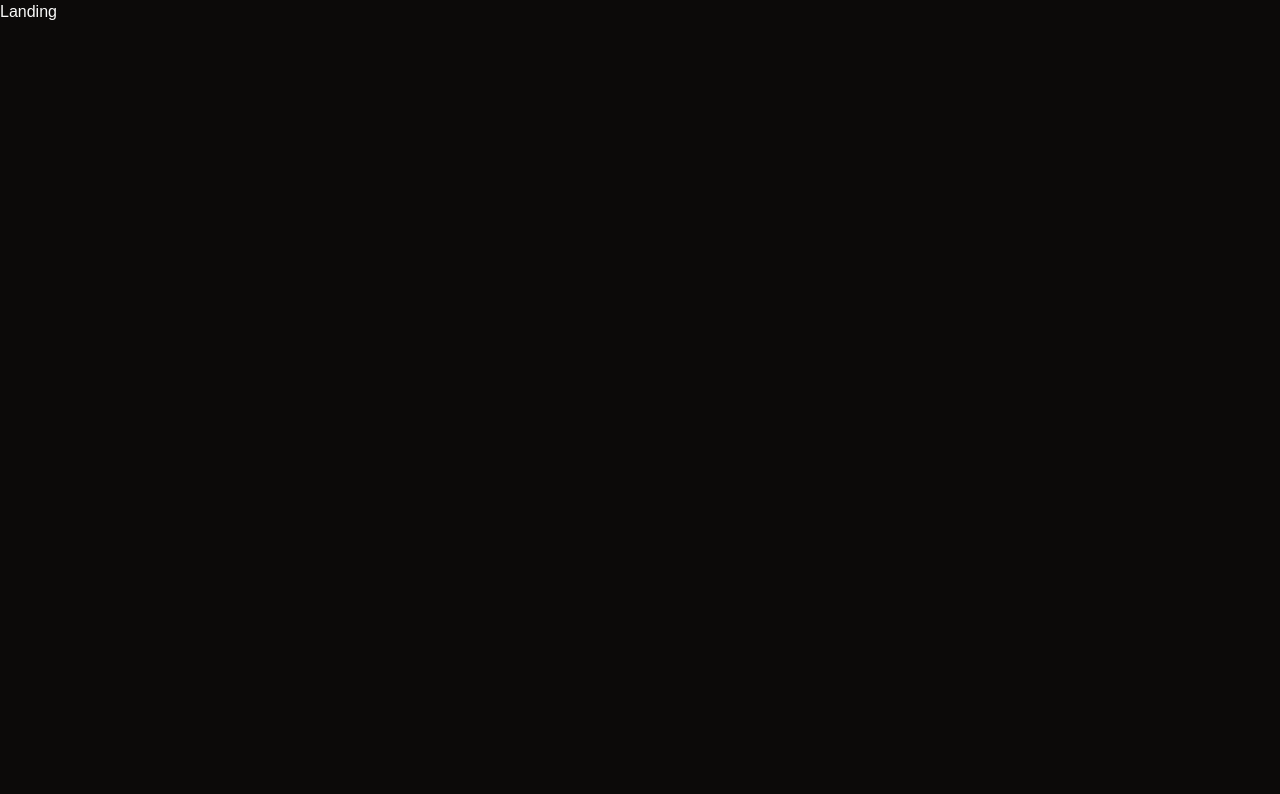
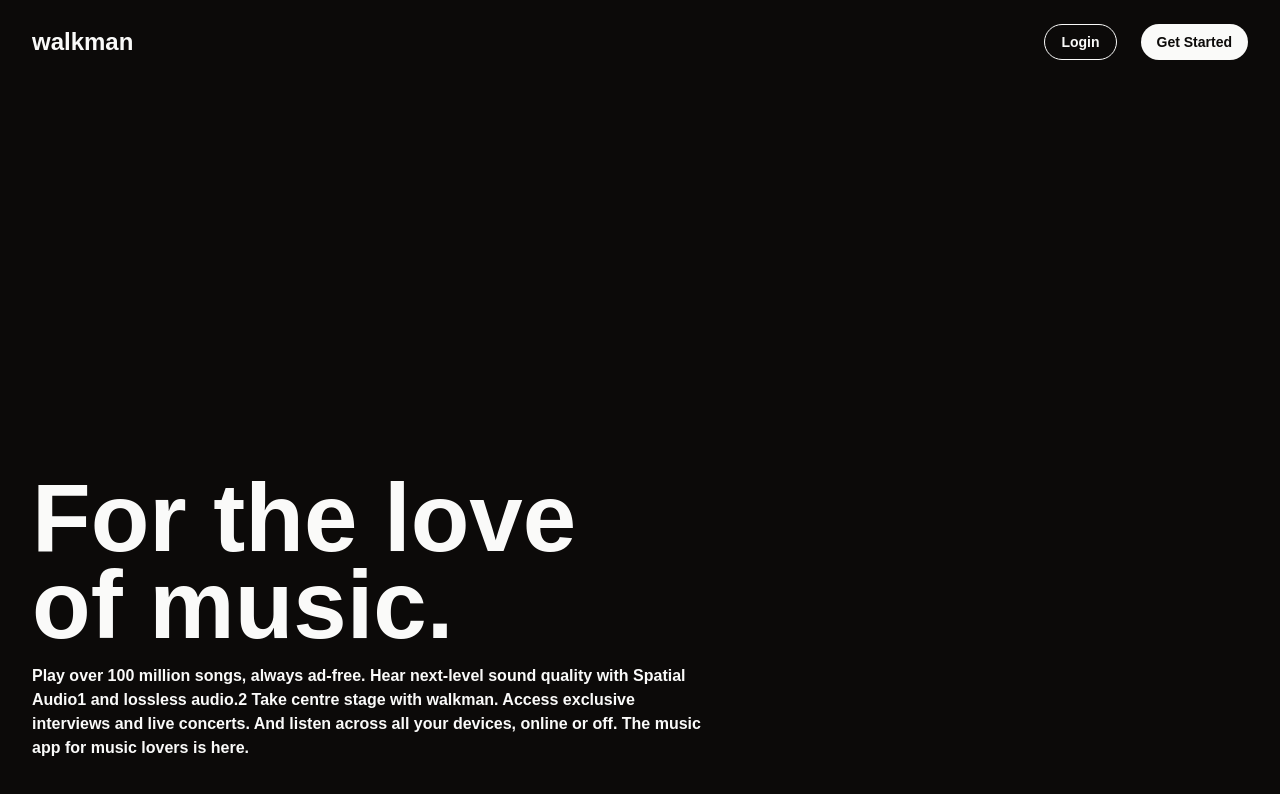
Before and after one commit to jawade-arpeet/walkman, a Next.js app: page / in a window 1280 px wide. Shown: the top 794 px of the page. Built offline with nearby package versions, Linux system fonts and the light colour scheme; a web font is replaced by a local one.

Commit message:
feat: add landing page

```diff
--- a/src/app/(landing)/page.tsx
+++ b/src/app/(landing)/page.tsx
@@ -1,5 +1,39 @@
-function Landing() {
-  return <div>Landing</div>
+import Link from "next/link";
+
+import Button from "@/components/button";
+
+function LandingPage() {
+  return (
+    <main className="h-screen relative">
+      <header className="px-8 py-6">
+        <nav className="flex items-center justify-between">
+          <Link className="text-xl md:text-2xl font-semibold" href={"/"}>
+            walkman
+          </Link>
+          <div className="flex items-center gap-x-4 md:gap-x-6">
+            <Link href={"/sign-in"} passHref={true}>
+              <Button variant={"outline"}>Login</Button>
+            </Link>
+            <Link href={"/sign-up"} passHref={true}>
+              <Button>Get Started</Button>
+            </Link>
+          </div>
+        </nav>
+      </header>
+      <section className="absolute bottom-6 md:bottom-10 px-6 md:px-8">
+        <h1 className="text-7xl md:text-8xl sm:max-w-md md:max-w-xl font-extrabold leading-[0.95] md:leading-[0.9]">
+          For the love of music.
+        </h1>
+        <p className="mt-2 md:mt-4 max-w-2xl font-semibold">
+          Play over 100 million songs, always ad‑free. Hear next-level sound
+          quality with Spatial Audio1 and lossless audio.2 Take centre stage
+          with walkman. Access exclusive interviews and live concerts. And
+          listen across all your devices, online or off. The music app for music
+          lovers is here.
+        </p>
+      </section>
+    </main>
+  );
 }
 
-export default Landing;
+export default LandingPage;
```
